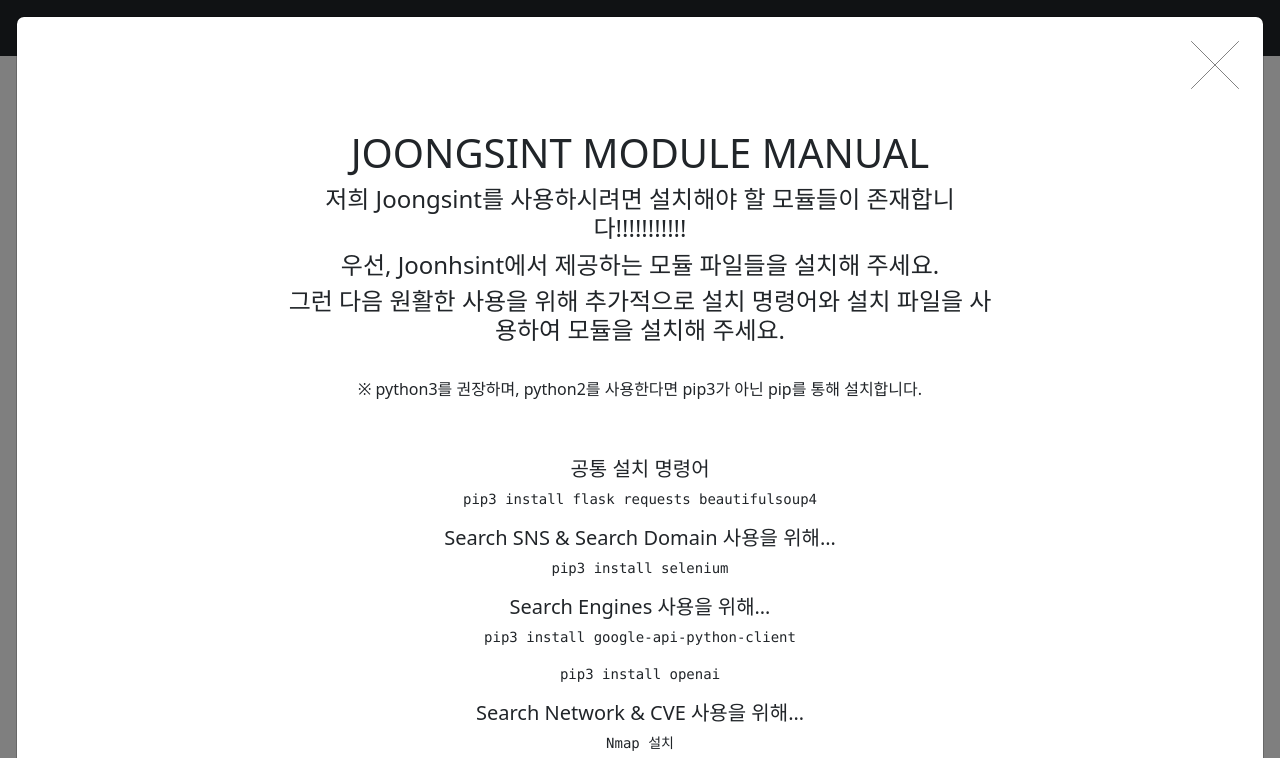
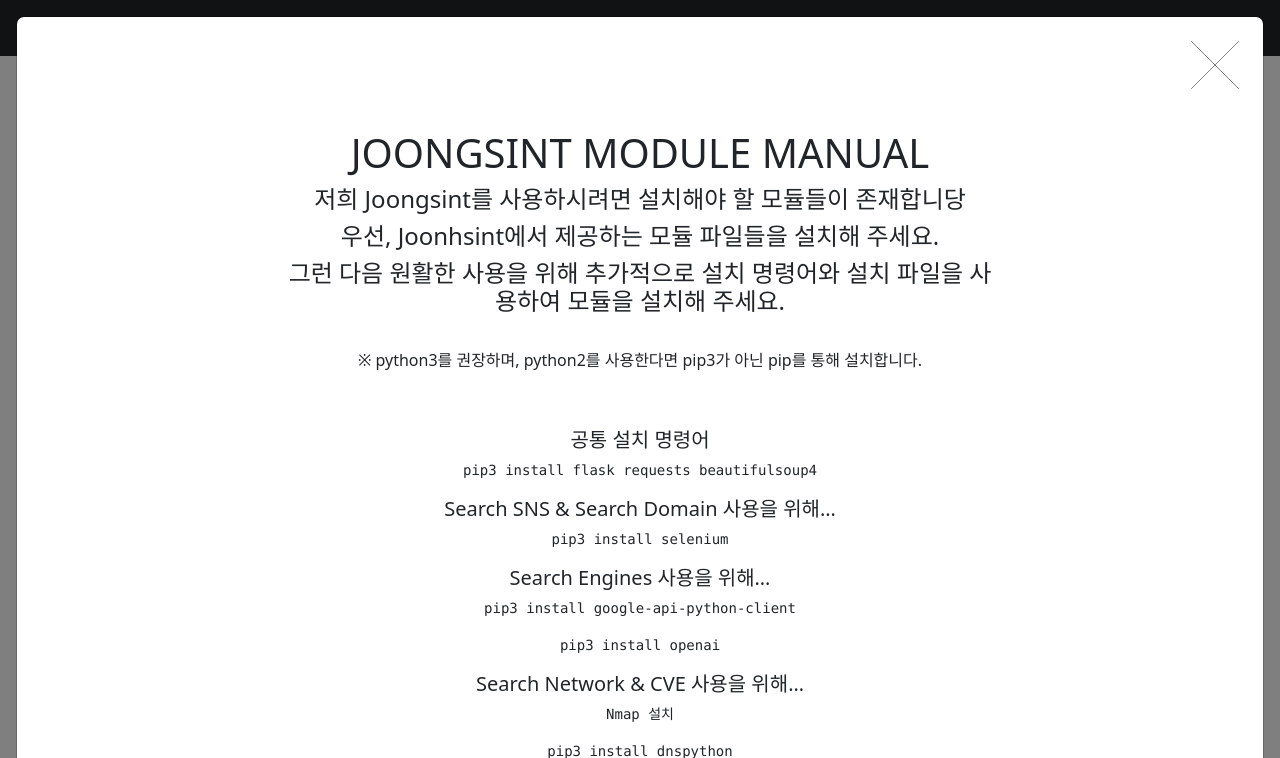
Before and after one commit to wpgur/JOONGSINT, a Flask app: page / in a window 1280 px wide, after a click on "Manual". Shown: the top 758 px of the page. Run offline with Flask 2, Linux system fonts and the light colour scheme; some libraries are stand-ins or nearby versions.

Commit message:
edit main

```diff
--- a/templates/index.html
+++ b/templates/index.html
@@ -496,7 +496,7 @@
                   <!-- Project details-->
                   <h1 class="text-uppercase">Joongsint Module Manual</h1>
                   <div>
-                    <h4>저희 Joongsint를 사용하시려면 설치해야 할 모듈들이 존재합니다!!!!!!!!!!!</h4>
+                    <h4>저희 Joongsint를 사용하시려면 설치해야 할 모듈들이 존재합니당</h4>
                     <h4>우선, Joonhsint에서 제공하는 모듈 파일들을 설치해 주세요.</h4>
                     <h4>그런 다음 원활한 사용을 위해 추가적으로 설치 명령어와 설치 파일을 사용하여 모듈을 설치해 주세요.</h4>
                     <p></p>※ python3를 권장하며, python2를 사용한다면 pip3가 아닌 pip를 통해 설치합니다.</p><br>
```
